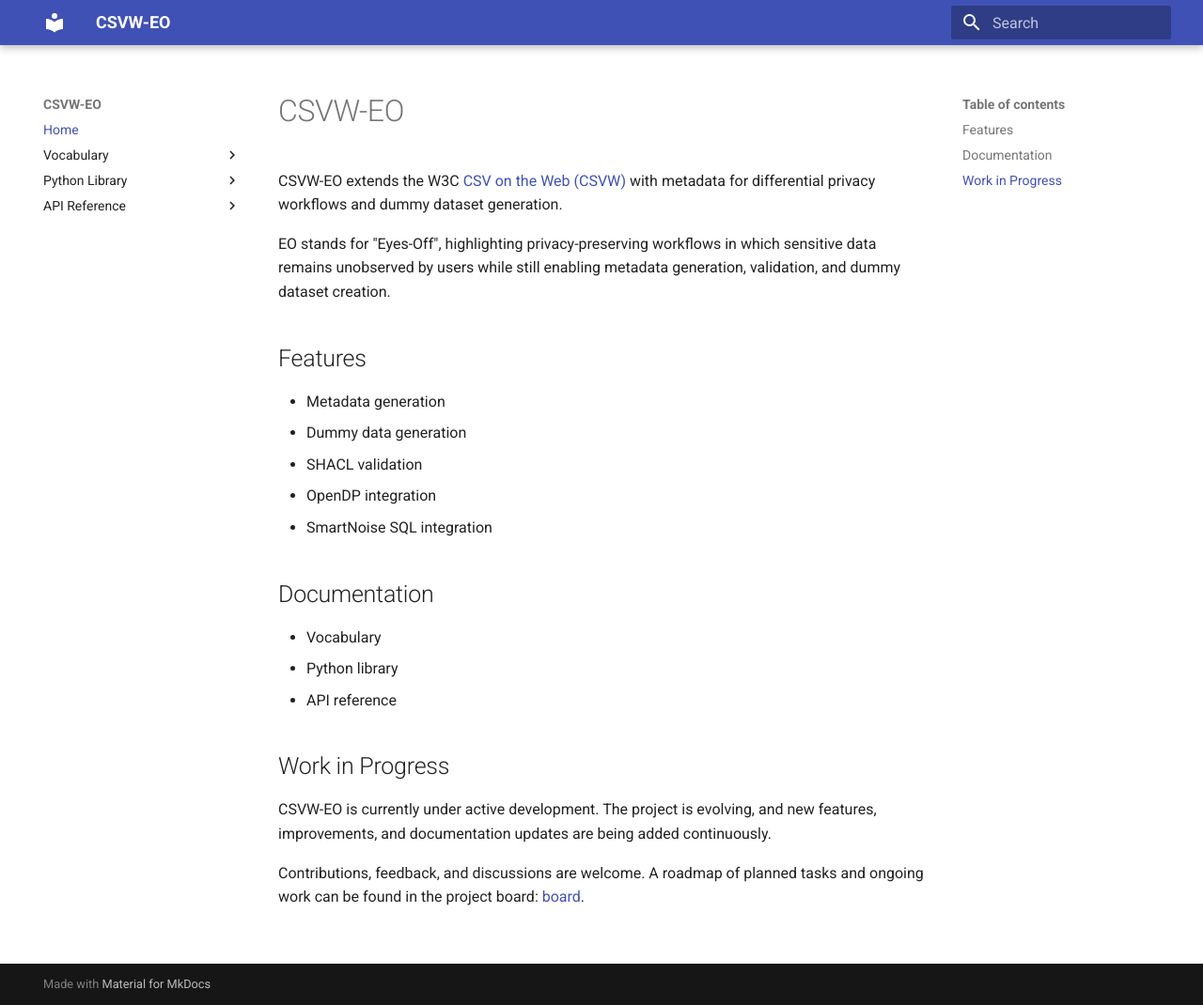
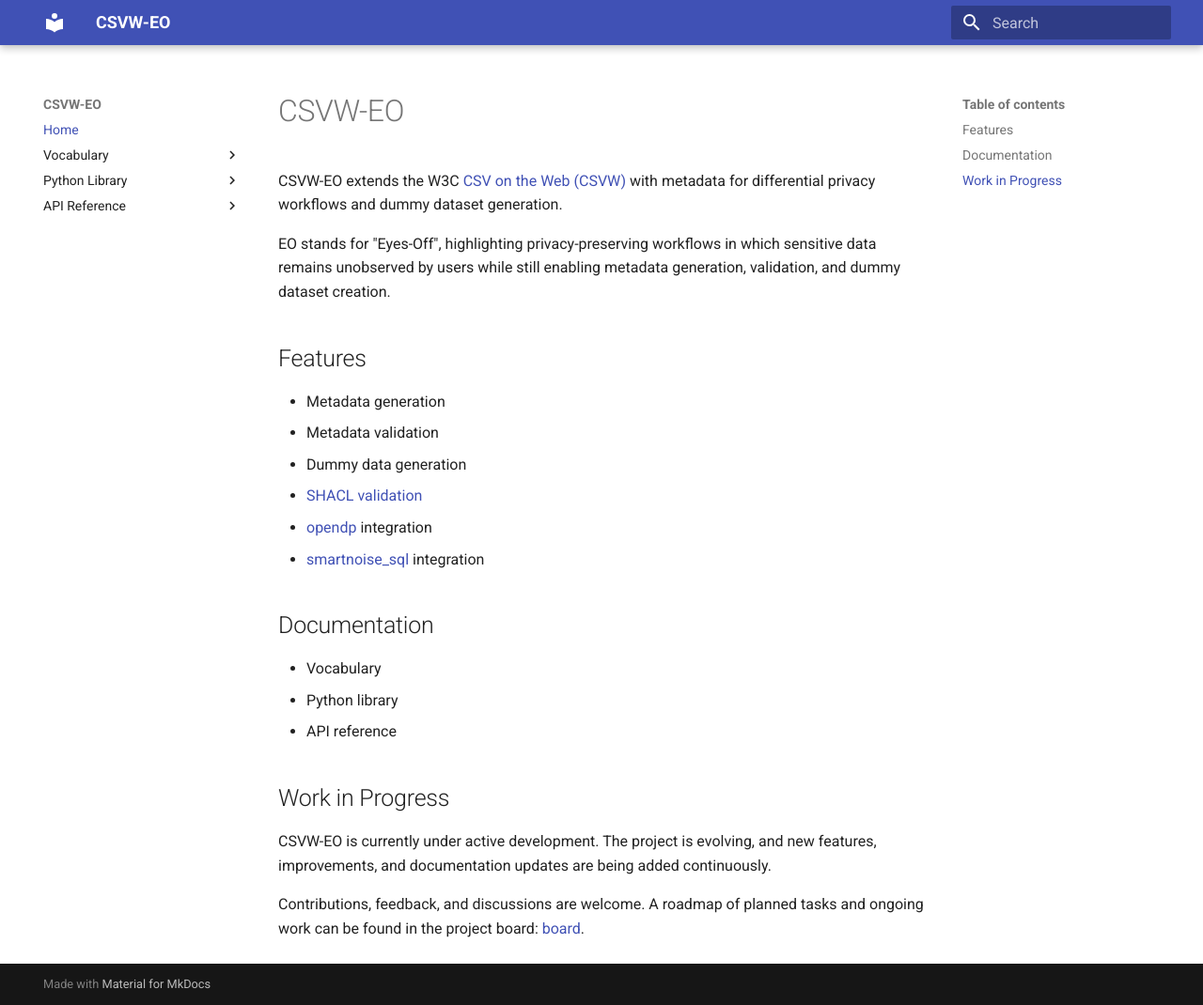
Before and after one commit to dscc-admin-ch/csvw-safe, an MkDocs documentation site: the page built from docs/index.md, in a window 1280 px wide and 1070 px high. Shown: the whole window at 94% size. Built offline with MkDocs 1.6.1 and Material for MkDocs 9.7.7, drawn with Linux system fonts in a browser that asks for light colours.

Commit message:
add links in index

```diff
--- a/docs/index.md
+++ b/docs/index.md
@@ -7,10 +7,11 @@ EO stands for "Eyes-Off", highlighting privacy-preserving workflows in which sen
 ## Features
 
 - Metadata generation
+- Metadata validation
 - Dummy data generation
-- SHACL validation
-- OpenDP integration
-- SmartNoise SQL integration
+- [SHACL validation](https://github.com/dscc-admin-ch/csvw-eo/blob/main/csvw-eo-constraints.ttl)
+- [opendp](https://docs.opendp.org/en/stable/index.html) integration
+- [smartnoise_sql](https://docs.smartnoise.org/sql/index.html#metadata) integration
 
 ## Documentation
 
```
Also changed, not shown: docs/api/utilities.md (+1 -1 lines).
